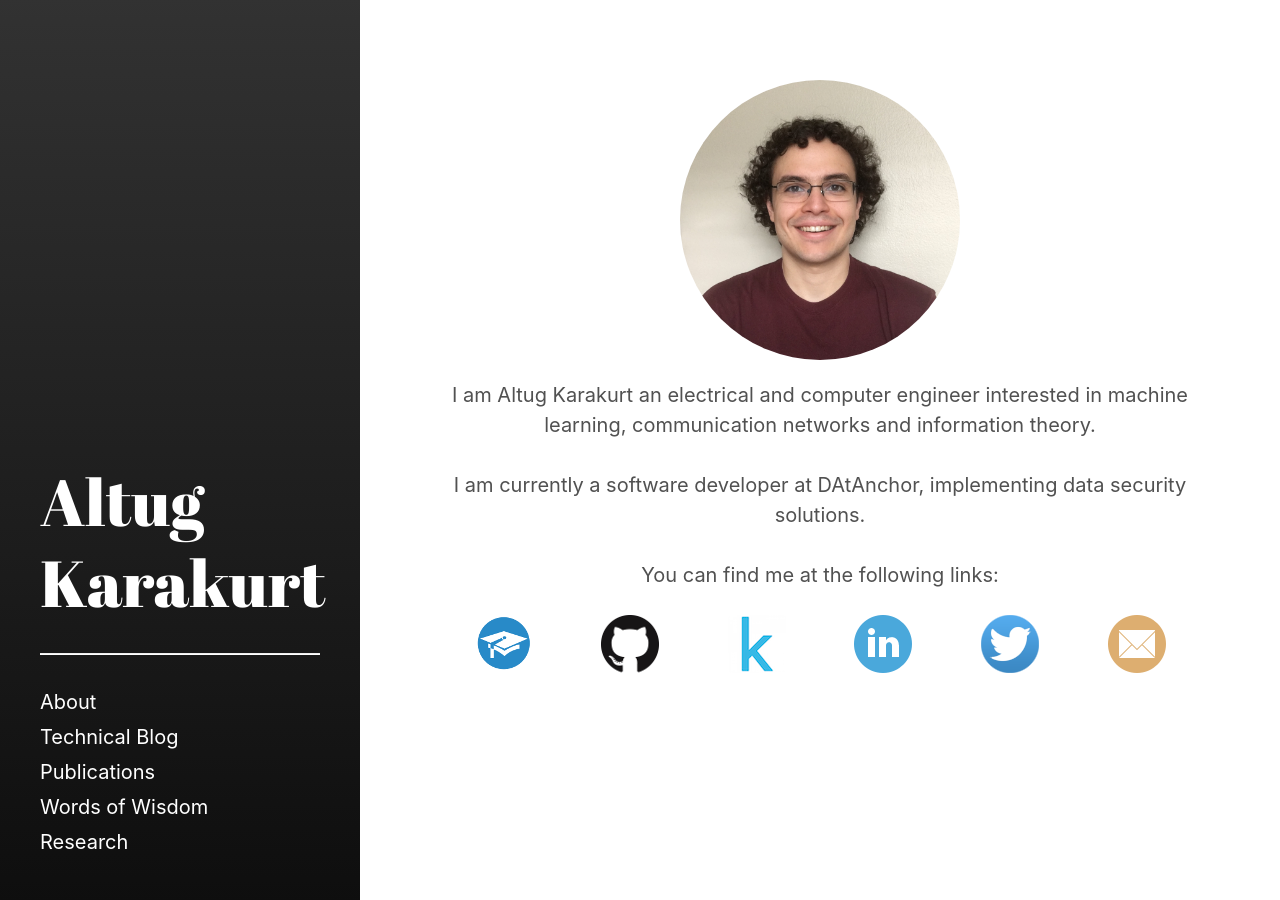
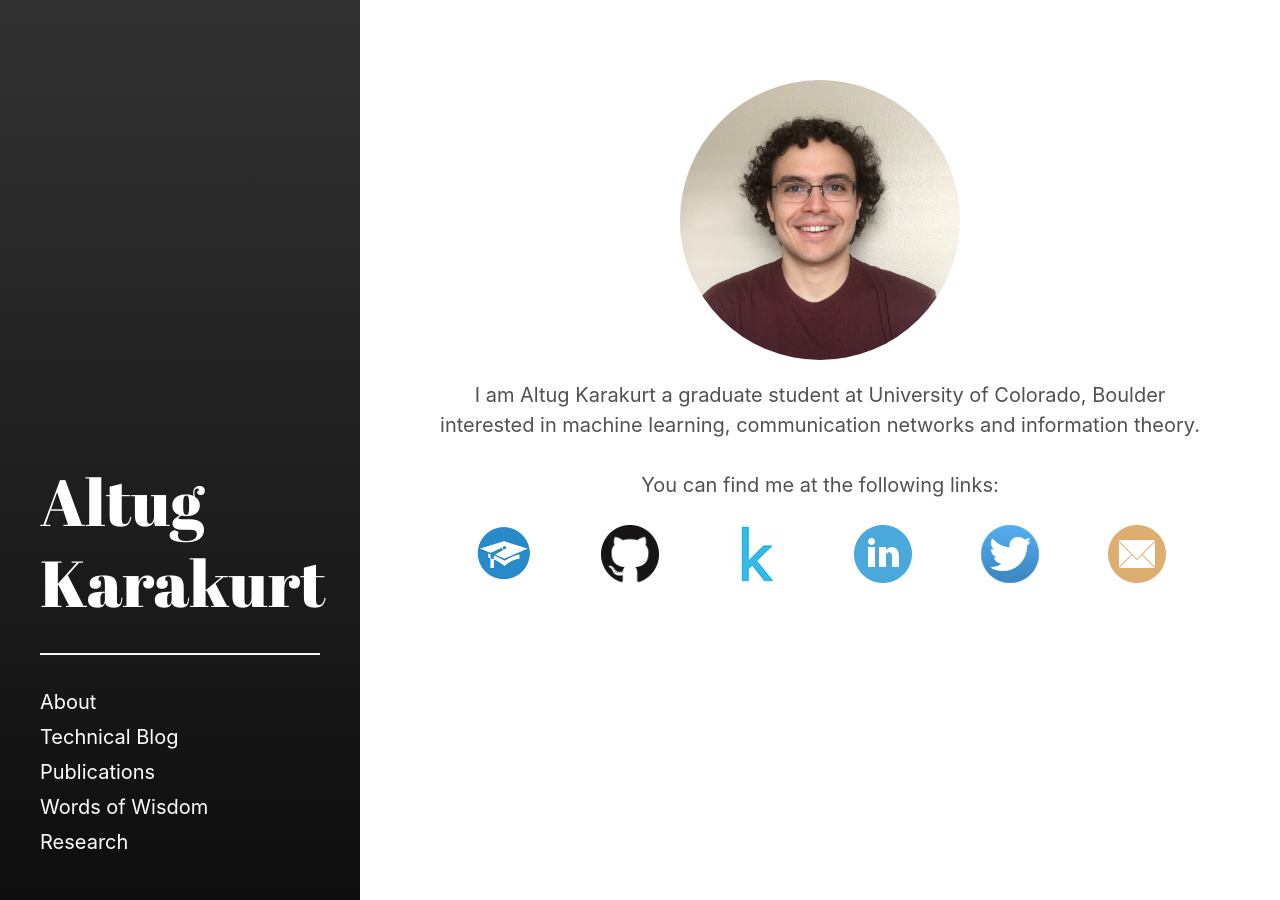
Before and after one commit to altugkarakurt/altugkarakurt.github.io, a Jekyll site: the page built from index.html, in a window 1280 px wide. Built offline with Jekyll 4.4.1, drawn with Linux system fonts in a browser that asks for light colours.

Commit message:
Update index.html

```diff
--- a/index.html
+++ b/index.html
@@ -33,9 +33,8 @@ title: "Home"
 
 <p>
     <center>
-        I am Altug Karakurt an electrical and computer engineer interested in machine learning, communication networks and information theory.<br><br>
+        I am Altug Karakurt a graduate student at University of Colorado, Boulder interested in machine learning, communication networks and information theory.<br><br>
 
-        I am currently a software developer at DAtAnchor, implementing data security solutions.<br><br>
         You can find me at the following links:
     </center>
 </p>
```
